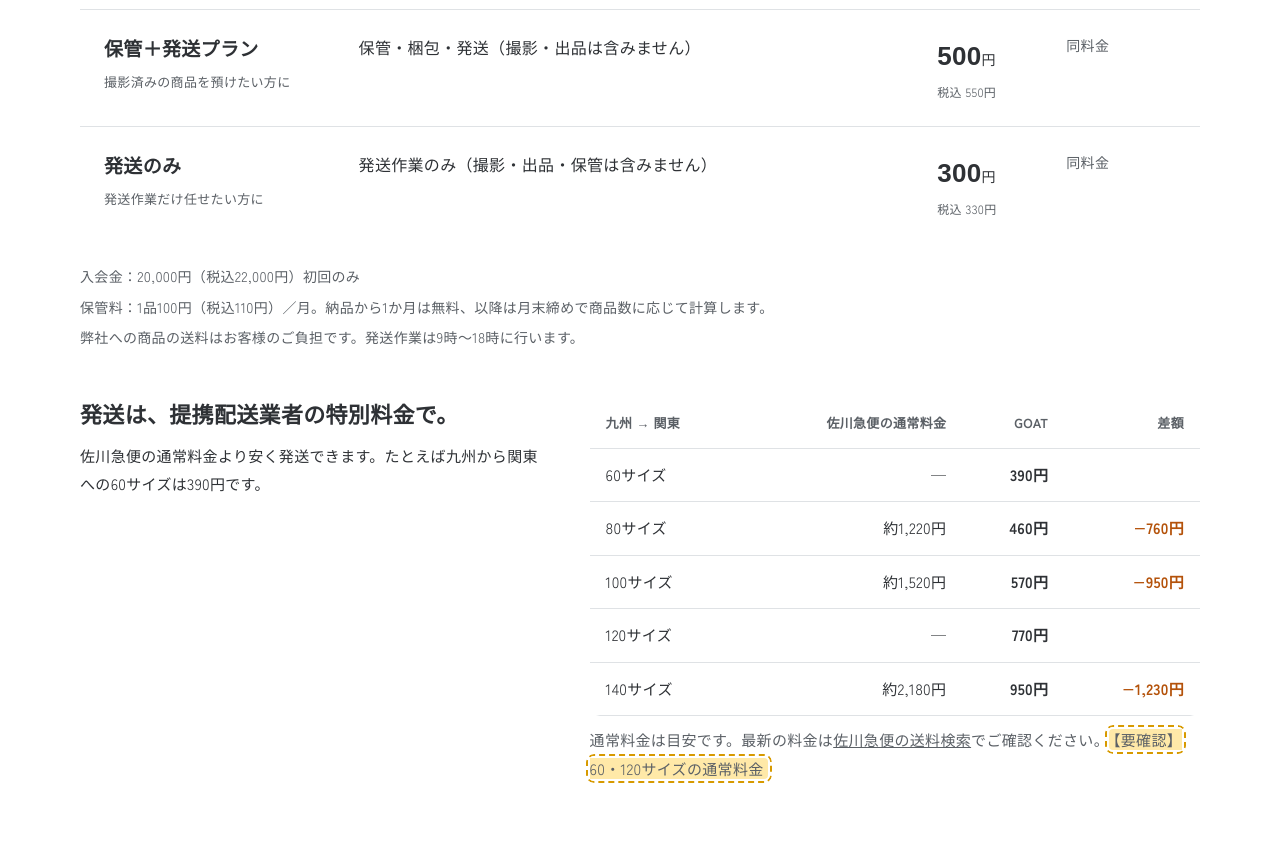
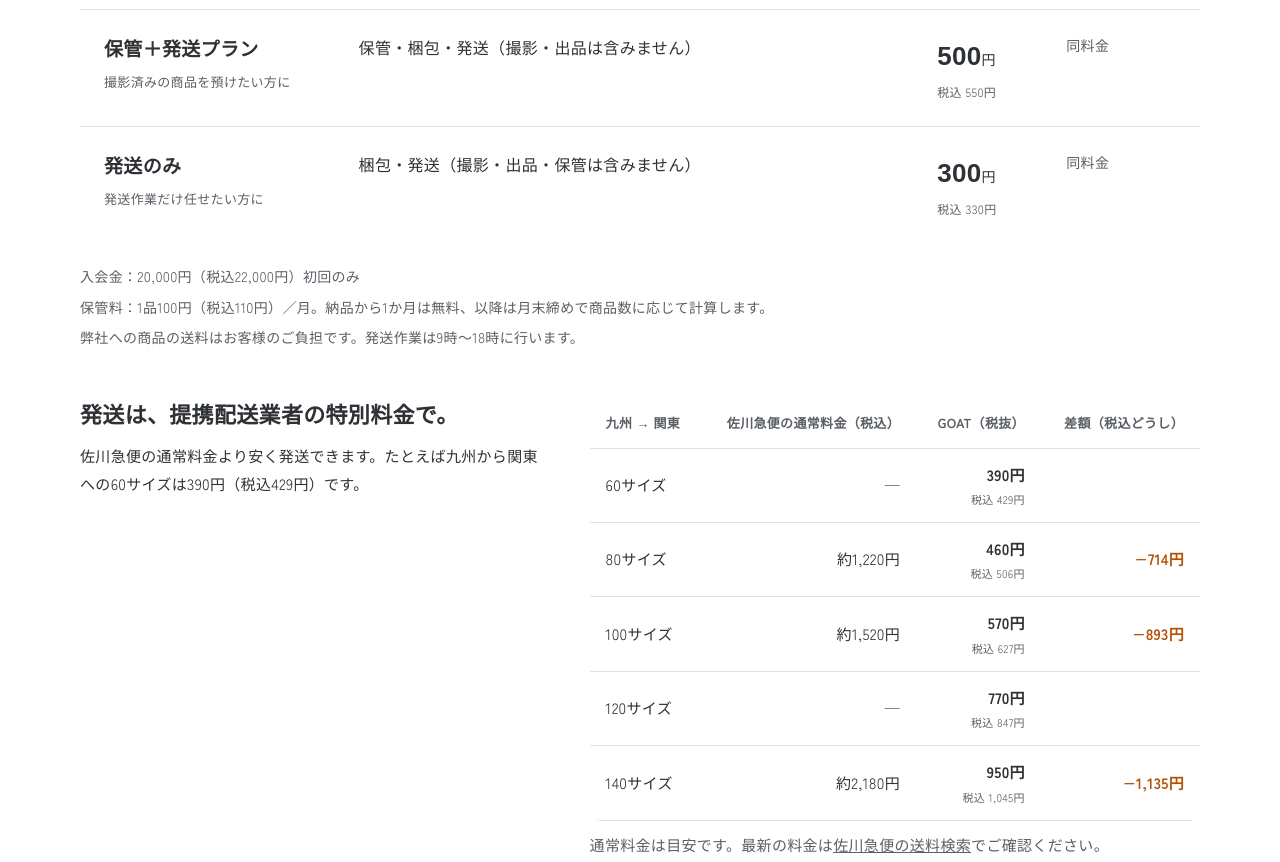
Before and after one commit to goat0901marais-bit/goat-official-site, a plain HTML site: page ec.html in a window 1280 px wide. Shown: the part 3980-4842 px from the top of the page. Drawn offline with Linux system fonts and the light colour scheme; a web font is replaced by a local one.

Commit message:
配送料金を税抜表示＋税込併記に、発送のみに梱包を明記、旧URLのリダイレクトを追加
Co-Authored-By: Claude Opus 5.5 <noreply@anthropic.com>
Claude-Session: https://claude.ai/code/session_01UhYS7oQt2W1VRmuXhA8BTP

```diff
--- a/css/site.css
+++ b/css/site.css
@@ -293,5 +293,7 @@ ul, ol { list-style: none; }
 /* review marker for draft */
 .todo { background: #ffe9a8; outline: 2px dashed #d79a00; outline-offset: 2px; border-radius: 4px; padding: 0 4px; }
 
-.job-ph { margin: -32px -32px 24px; aspect-ratio: 16/9; border-radius: var(--radius-lg) var(--radius-lg) 0 0; background: var(--mist); display: grid; place-items: center; }
+.job-ph { margin: -32px -32px 24px; aspect-ratio: 16/9; border-radius: var(--radius-lg) var(--radius-lg) 0 0; background: var(--sun); display: grid; place-items: center; }
+.job-ph span { font-family: var(--display); font-weight: 900; font-size: clamp(22px, 2.6vw, 30px); }
 .price-table .yen.same { font-family: var(--body); font-size: 14px; font-weight: 500; color: var(--ink-soft); }
+.cmp .tax { display: block; font-size: 11px; font-weight: 400; color: var(--ink-soft); }
--- a/ec.html
+++ b/ec.html
@@ -135,7 +135,7 @@
         </tr>
         <tr>
           <th scope="row" class="plan">発送のみ<small>発送作業だけ任せたい方に</small></th>
-          <td>発送作業のみ（撮影・出品・保管は含みません）</td>
+          <td>梱包・発送（撮影・出品・保管は含みません）</td>
           <td class="yen">300<small>円</small><span class="tax">税込 330円</span></td>
           <td class="yen same">同料金</td>
         </tr>
@@ -150,20 +150,20 @@
     <div class="ship">
       <div>
         <h3>発送は、提携配送業者の特別料金で。</h3>
-        <p>佐川急便の通常料金より安く発送できます。たとえば九州から関東への60サイズは390円です。</p>
+        <p>佐川急便の通常料金より安く発送できます。たとえば九州から関東への60サイズは390円（税込429円）です。</p>
       </div>
       <div>
         <table class="cmp">
-          <thead><tr><th>九州 → 関東</th><th>佐川急便の通常料金</th><th>GOAT</th><th>差額</th></tr></thead>
+          <thead><tr><th>九州 → 関東</th><th>佐川急便の通常料金（税込）</th><th>GOAT（税抜）</th><th>差額（税込どうし）</th></tr></thead>
           <tbody>
-            <tr><td>60サイズ</td><td>—</td><td class="ours">390円</td><td></td></tr>
-            <tr><td>80サイズ</td><td>約1,220円</td><td class="ours">460円</td><td class="diff">−760円</td></tr>
-            <tr><td>100サイズ</td><td>約1,520円</td><td class="ours">570円</td><td class="diff">−950円</td></tr>
-            <tr><td>120サイズ</td><td>—</td><td class="ours">770円</td><td></td></tr>
-            <tr><td>140サイズ</td><td>約2,180円</td><td class="ours">950円</td><td class="diff">−1,230円</td></tr>
+            <tr><td>60サイズ</td><td>—</td><td class="ours">390円<span class="tax">税込 429円</span></td><td class="diff"></td></tr>
+            <tr><td>80サイズ</td><td>約1,220円</td><td class="ours">460円<span class="tax">税込 506円</span></td><td class="diff">−714円</td></tr>
+            <tr><td>100サイズ</td><td>約1,520円</td><td class="ours">570円<span class="tax">税込 627円</span></td><td class="diff">−893円</td></tr>
+            <tr><td>120サイズ</td><td>—</td><td class="ours">770円<span class="tax">税込 847円</span></td><td class="diff"></td></tr>
+            <tr><td>140サイズ</td><td>約2,180円</td><td class="ours">950円<span class="tax">税込 1,045円</span></td><td class="diff">−1,135円</td></tr>
           </tbody>
         </table>
-        <p class="cmp-note">通常料金は目安です。最新の料金は<a href="https://www2.sagawa-exp.co.jp/send/fare/input/">佐川急便の送料検索</a>でご確認ください。<span class="todo">【要確認】60・120サイズの通常料金</span></p>
+        <p class="cmp-note">通常料金は目安です。最新の料金は<a href="https://www2.sagawa-exp.co.jp/send/fare/input/">佐川急便の送料検索</a>でご確認ください。</p>
       </div>
     </div>
   </div>
--- a/js/site.js
+++ b/js/site.js
@@ -16,6 +16,8 @@
   if (form) {
     var t = (location.hash || '').replace('#', '');
     if (t) { var r = form.querySelector('input[data-key="' + t + '"]'); if (r) r.checked = true; }
+    var next = form.querySelector('input[name="_next"]');
+    if (next) next.value = new URL('thanks.html', location.href).href;
     var live = /(^|\.)marais\.co\.jp$|github\.io$/.test(location.hostname);
     if (!live) form.addEventListener('submit', function (e) {
       e.preventDefault();
```
Also changed, not shown: fullservice.html (added, +1 -0 lines), index.html (+1 -1 lines), pages/ec.html (+9 -9 lines), pages/index.html (+1 -1 lines), photopackage.html (added, +1 -0 lines).
